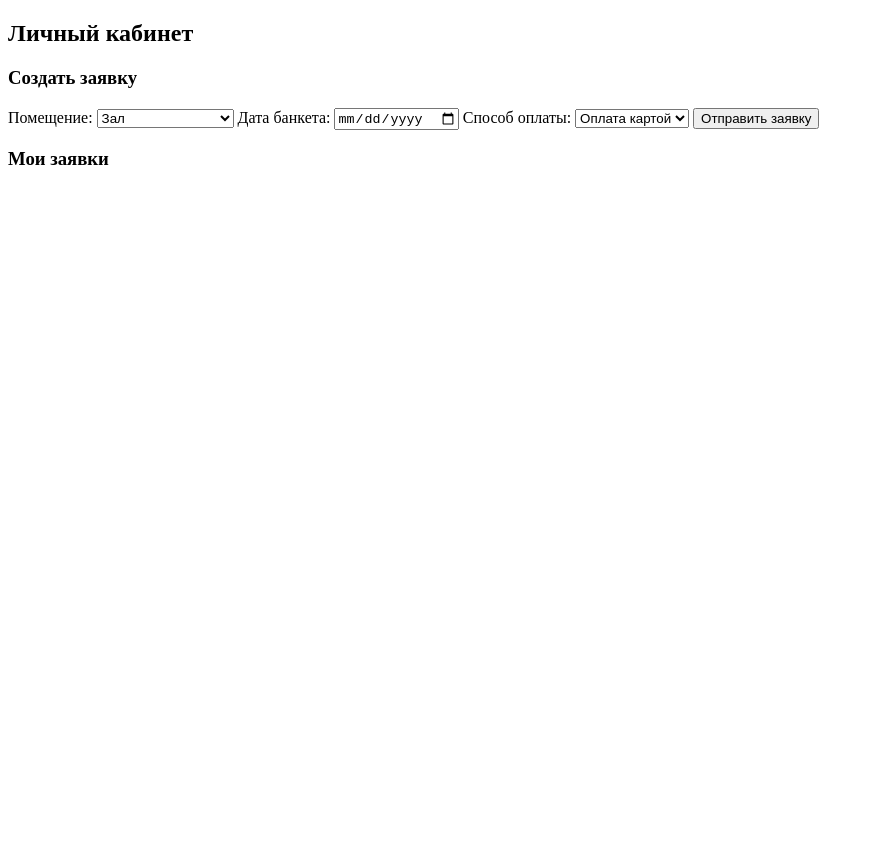
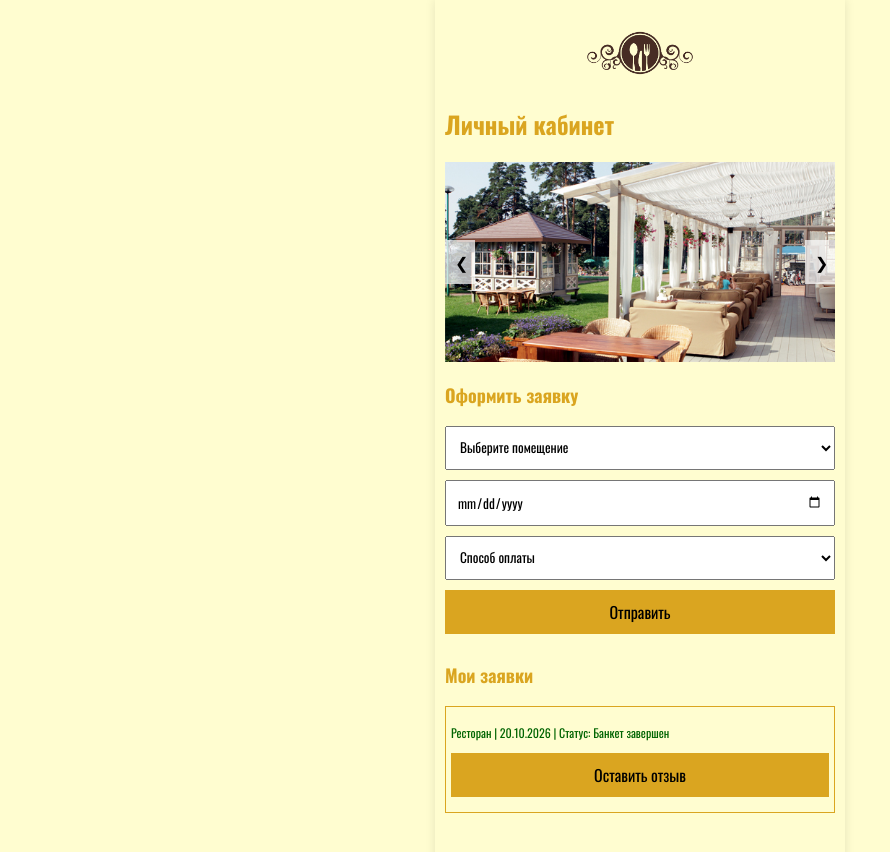
Before and after one commit to mefe20/DemoEkz, a website: page public/dashboard.html in a window 1280 px wide. Shown: the whole page, without its empty margins (0-890 px from the left). Before the commit the page ends 800 px from the top, so only its background shows below. Drawn offline with Linux system fonts and the light colour scheme.

Commit message:
слайдер в лк

```diff
--- a/public/dashboard.html
+++ b/public/dashboard.html
@@ -2,32 +2,60 @@
 <html lang="ru">
 <head>
     <meta charset="UTF-8">
+    <meta name="viewport" content="width=device-width, initial-scale=1.0">
     <title>Личный кабинет</title>
+    <link rel="stylesheet" href="css/style.css">
 </head>
 <body>
+    <img src="images/05.png" alt="логотип" class="logo">
     <h2>Личный кабинет</h2>
 
-    <h3>Создать заявку</h3>
+    <div class="slider-container">
+        <img src="images/1.jpg" id="slide" class="slider-img" alt="слайд">
+        <button class="slider-btn left" onclick="changeSlide(-1)">❮</button>
+        <button class="slider-btn right" onclick="changeSlide(1)">❯</button>
+    </div>
+
+    <h3>Оформить заявку</h3>
     <form id="bookingForm">
-        <label>Помещение:</label>
         <select id="hall_id" required>
+            <option value="" disabled selected>Выберите помещение</option>
             <option value="1">Зал</option>
             <option value="2">Ресторан</option>
             <option value="3">Летняя веранда</option>
             <option value="4">Закрытая веранда</option>
         </select>
-        <label>Дата банкета:</label>
         <input type="date" id="start_date" required>
-        <label>Способ оплаты:</label>
         <select id="payment_method" required>
+            <option value="" disabled selected>Способ оплаты</option>
             <option value="Оплата картой">Оплата картой</option>
             <option value="Наличные">Наличные</option>
         </select>
-        <button type="submit">Отправить заявку</button>
+        <button type="submit">Отправить</button>
     </form>
 
     <h3>Мои заявки</h3>
     <div id="my-bookings">
+        <div style="border: 1px solid var(--gold); padding: 5px; margin-bottom: 5px;">
+            <p class="subtext">Ресторан | 20.10.2026 | Статус: Банкет завершен</p>
+            <button onclick="leaveReview()">Оставить отзыв</button>
         </div>
+    </div>
+
+    <script>
+        // логика слайдера
+        let cur = 1;
+        function changeSlide(dir) {
+            cur += dir;
+            if (cur > 4) cur = 1;
+            if (cur < 1) cur = 4;
+            document.getElementById('slide').src = `images/${cur}.jpg`;
+        }
+        setInterval(() => changeSlide(1), 3000); // автосмена раз в 3 сек
+
+        function leaveReview() {
+            alert('форма отзыва');
+        }
+    </script>
 </body>
 </html>
```
Also changed, not shown: public/images/05.png (added), public/images/1.jpg (added), public/images/2.jpg (added), public/images/3.jpg (added), public/images/4.jpg (added).
